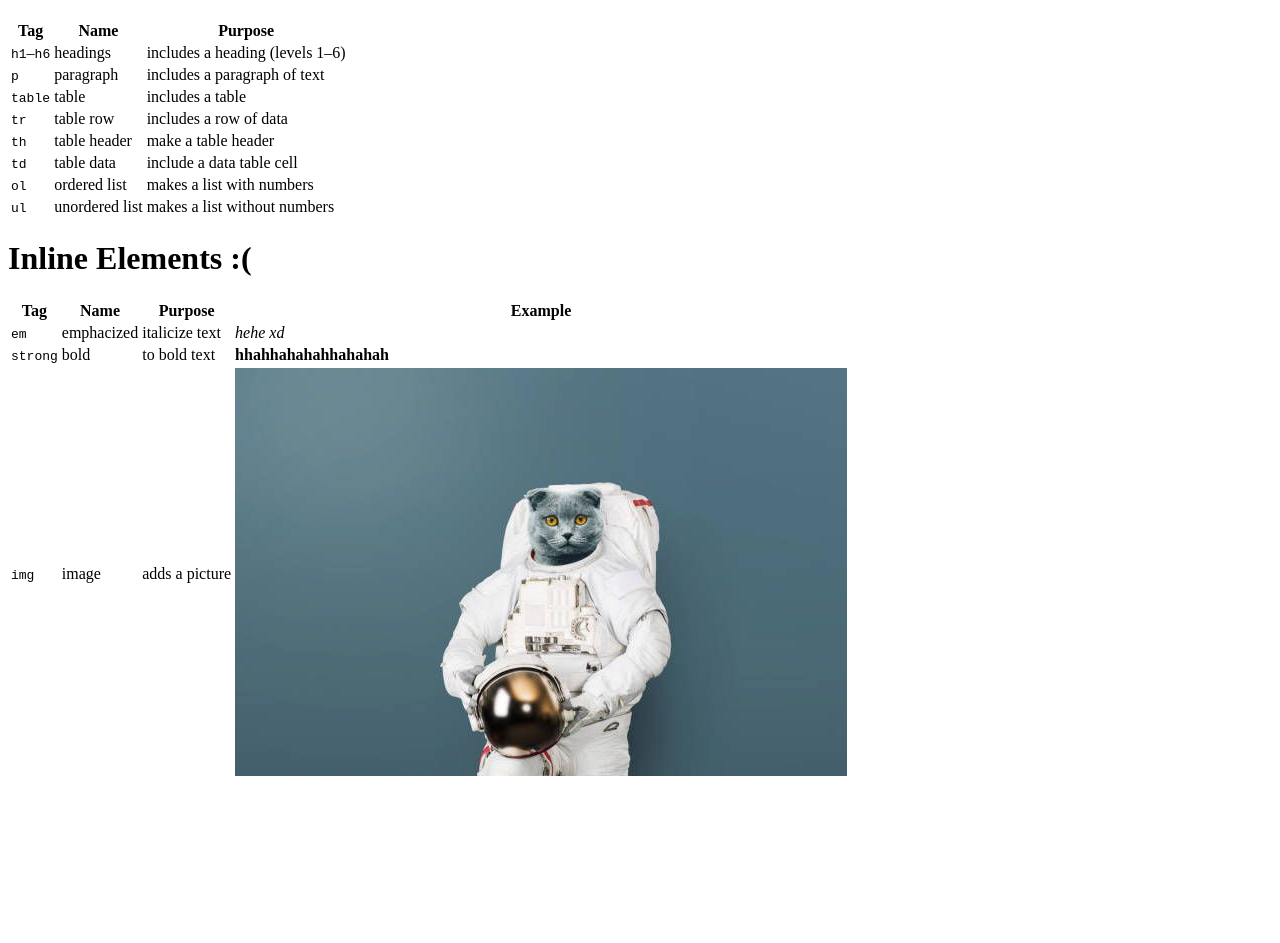
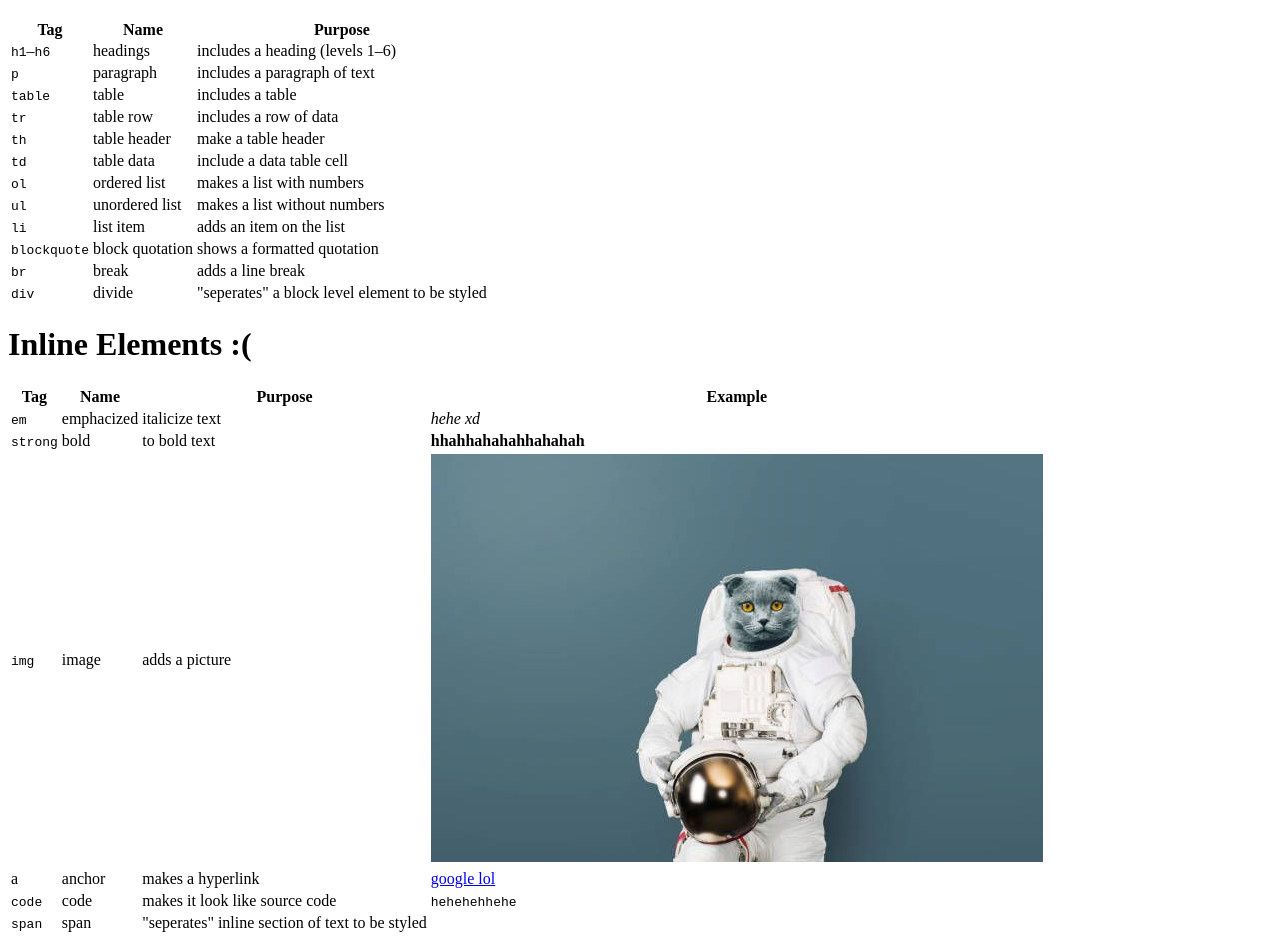
Before and after one commit to stewedfish/sample_website, a plain HTML site: page tags.html in a window 1280 px wide. Shown: the part 643-1586 px from the top of the page. Before the commit the page ends 1434 px from the top, so only its background shows below. Drawn offline with Linux system fonts and the light colour scheme.

Commit message:
added all important tags

```diff
--- a/tags.html
+++ b/tags.html
@@ -26,9 +26,9 @@
         <h1>Block Elements D:</h1>
         <table>
             <tr>
-                <th>Tag</th>
-                <th>Name</th>
-                <th>Purpose</th>
+                <th style="padding: 0 5px;">Tag</th>
+                <th style="padding: 0 5px;">Name</th>
+                <th style="padding: 0 5px;">Purpose</th>
             </tr>
             <tr>
                 <td><code>h1</code>&ndash;<code>h6</code></td>
@@ -70,6 +70,26 @@
                 <td>unordered list</td>
                 <td>makes a list without numbers</td>
             </tr>
+            <tr>
+                <td><code>li</code></td>
+                <td>list item</td>
+                <td>adds an item on the list</td>
+            </tr>
+            <tr>
+                <td><code>blockquote</code></td>
+                <td>block quotation</td>
+                <td>shows a formatted quotation</td>
+            </tr>
+            <tr>
+                <td><code>br</code></td>
+                <td>break</td>
+                <td>adds a line break</td>
+            </tr>
+            <tr>
+                <td><code>div</code></td>
+                <td>divide</td>
+                <td>"seperates" a block level element to be styled</td>
+            </tr>
         </table>
         <h1>Inline Elements :(</h1>
         <table>
@@ -97,6 +117,23 @@
                 <td>adds a picture</td>
                 <td><img src="images/astronaut_tagged.jpg" alt="hahahahhaha"</td>
             </tr>
+            <tr>
+                <td><coded>a</coded></td>
+                <td>anchor</td>
+                <td>makes a hyperlink</td>
+                <td><a href="https://google.ca">google lol</a></td>
+            </tr>
+            <tr>
+                <td><code>code</code></td>
+                <td>code</td>
+                <td>makes it look like source code</td>
+                <td><code>hehehehhehe</code></td>
+            </tr>
+            <tr>
+                <td><code>span</code></td>
+                <td>span</td>
+                <td>"seperates" inline section of text to be styled</td>
+            </tr>
         </table>
     </body>
 </html>
```
